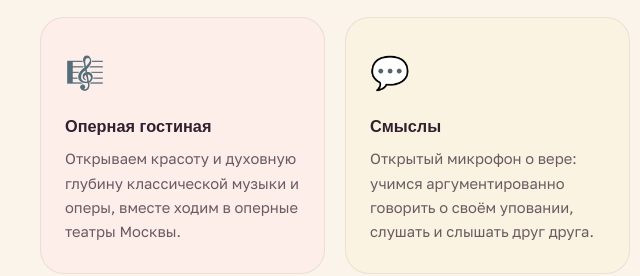
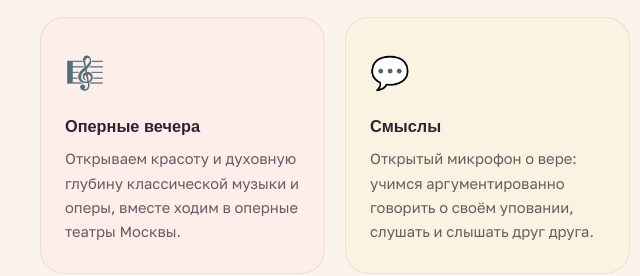
Before and after one commit to milbrotherr/iakimanka-site, a plain HTML site: page index.html in a window 1280 px wide. Shown: the part 5948-6224 px from the top of the page, 0-640 px from the left. Drawn offline with Linux system fonts and the light colour scheme; a web font is replaced by a local one.

Commit message:
Rename opera team to Оперные вечера

```diff
--- a/index.html
+++ b/index.html
@@ -209,7 +209,7 @@
         <article class="team-card reveal"><div class="team-card__icon">🎲</div><h3>Настолки <span class="nb"><svg class="ya" role="img" aria-label="Я"><use href="#ya"/></svg>-Играю</span></h3><p>Огромная коллекция настольных игр на любой вкус: собираемся, думаем, смеёмся и становимся ближе друг другу.</p></article>
         <article class="team-card reveal"><div class="team-card__icon">😇</div><h3>Наставники</h3><p>Подобно ангелам-хранителям встречают новеньких: помогают освоиться, знакомят с направлениями и с заботой сопровождают каждого.</p></article>
         <article class="team-card reveal"><div class="team-card__icon">👨‍👩‍👧‍👦</div><h3>Семейный клуб</h3><p>Пространство молодых семей: поддержка, обмен опытом, поездки с детьми и совместное участие в жизни храма.</p></article>
-        <article class="team-card reveal"><div class="team-card__icon">🎼</div><h3>Оперная гостиная</h3><p>Открываем красоту и духовную глубину классической музыки и оперы, вместе ходим в оперные театры Москвы.</p></article>
+        <article class="team-card reveal"><div class="team-card__icon">🎼</div><h3>Оперные вечера</h3><p>Открываем красоту и духовную глубину классической музыки и оперы, вместе ходим в оперные театры Москвы.</p></article>
         <article class="team-card reveal"><div class="team-card__icon">💬</div><h3>Смыслы</h3><p>Открытый микрофон о вере: учимся аргументированно говорить о своём уповании, слушать и слышать друг друга.</p></article>
         <article class="team-card team-card--cta reveal">
           <h3>Не нашёл своё?</h3>
```
